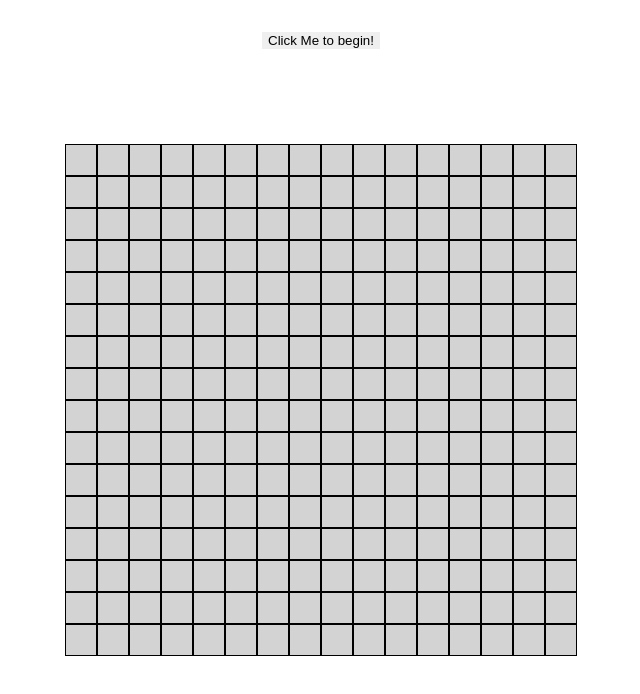
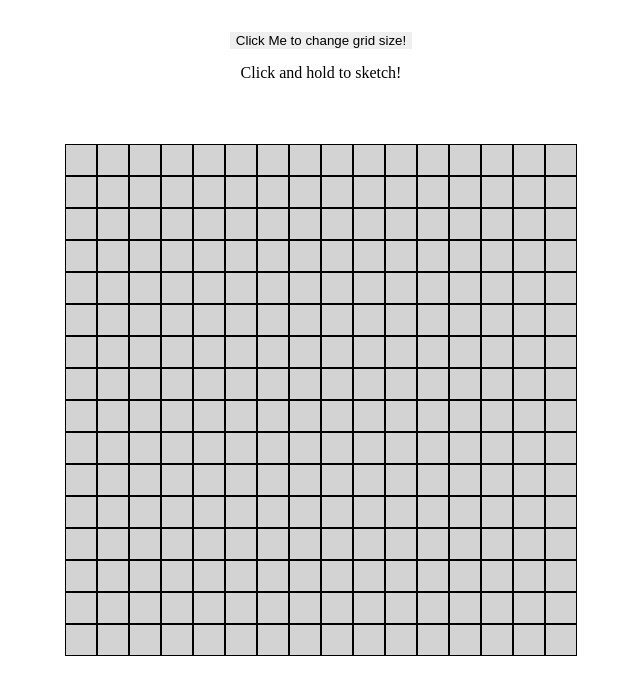
Before and after one commit to ahmedmustafam/etch-a-sketch, a plain HTML site: page index.html in a window 1280 px wide. Shown: the whole page, without its empty margins (319-959 px from the left). Drawn offline with Linux system fonts and the light colour scheme.

Commit message:
Add instructions in the top of the page

```diff
--- a/scripts.js
+++ b/scripts.js
@@ -1,6 +1,10 @@
 const boxSelectorButton = document.createElement("button");
-boxSelectorButton.textContent = "Click Me to begin!";
+boxSelectorButton.textContent = "Click Me to change grid size!";
 document.body.insertBefore(boxSelectorButton, document.body.firstChild);
+
+const instructions = document.createElement("p");
+instructions.textContent = "Click and hold to sketch!"
+document.body.insertBefore(instructions, boxSelectorButton);
 
 const container = document.getElementById("cont");
 
--- a/styles.css
+++ b/styles.css
@@ -34,3 +34,8 @@ button {
     position: fixed;
     top: 32px;
 }
+
+p {
+    position: fixed;
+    top: 64px;
+}
```
